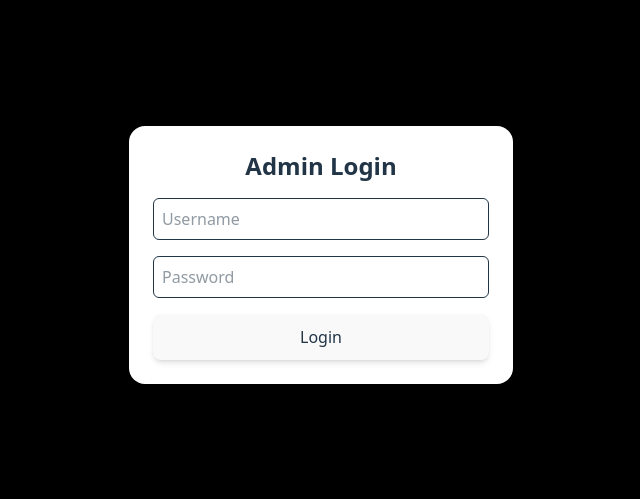
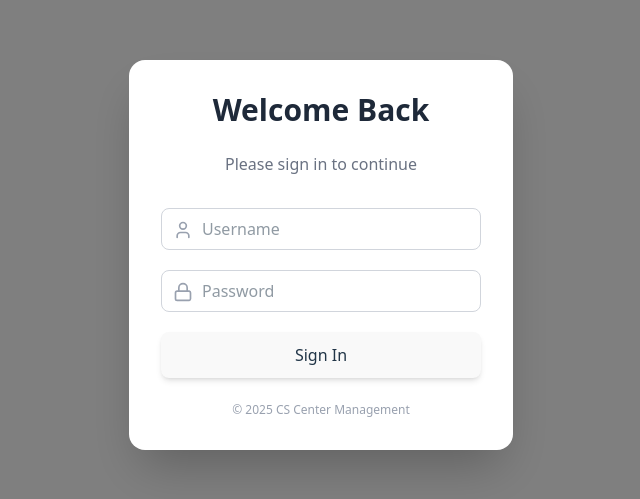
Before and after one commit to karmaRout/cscenter-client-mgmt, a React (Vite) app in the folder frontend/: page / in a window 1280 px wide. Shown: the part 145-644 px from the top of the page, without its empty margins (319-959 px from the left). Built offline with nearby package versions, Linux system fonts and the light colour scheme; no server answers.

Commit message:
minor changes

```diff
--- a/frontend/package.json
+++ b/frontend/package.json
@@ -11,6 +11,7 @@
   },
   "dependencies": {
     "@tailwindcss/vite": "^4.1.13",
+    "framer-motion": "^12.23.12",
     "lucide-react": "^0.543.0",
     "react": "^19.1.1",
     "react-dom": "^19.1.1",
--- /dev/null
+++ b/frontend/public/config.js
@@ -0,0 +1,3 @@
+window._env_ = {
+  API_URL: "http://localhost:4000", // 👈 change to your backend URL when deploying
+};
--- a/frontend/src/App.jsx
+++ b/frontend/src/App.jsx
@@ -20,7 +20,7 @@ function App() {
   const [password, setPassword] = useState("");
 
   // 🔑 API base URL (replace with your backend Render URL)
-  const API_URL = "https://cscenter-client-mgmt-6.onrender.com";
+  const API_URL = window._env_?.API_URL || "http://localhost:4000";
 
   // Fetch clients from backend
   useEffect(() => {
--- a/frontend/src/components/ClientList.jsx
+++ b/frontend/src/components/ClientList.jsx
@@ -30,7 +30,7 @@ function ClientList({ clients, handleDelete }) {
                   <td className="border p-2">{c.phone}</td>
                   <td className="border p-2 text-center">
                     <button
-                      onClick={() => handleDelete(idx)}
+                      onClick={() => handleDelete(c.id)}
                       className="text-red-600 hover:text-red-800"
                     >
                       <Trash2 size={18} />
--- a/frontend/src/components/LoginModal.jsx
+++ b/frontend/src/components/LoginModal.jsx
@@ -1,33 +1,70 @@
-import React from "react";
+// src/components/LoginModal.jsx
+import { motion } from "framer-motion";
+import { Lock, User } from "lucide-react";
 
 function LoginModal({ username, password, setUsername, setPassword, handleLogin }) {
   return (
-    <div className="fixed inset-0 bg-black bg-opacity-50 flex items-center justify-center">
-      <div className="bg-white p-6 rounded-2xl shadow-md w-96">
-        <h2 className="text-2xl font-bold mb-4 text-center">Admin Login</h2>
-        <form onSubmit={handleLogin} className="space-y-4">
+    <div className="fixed inset-0 bg-black/50 flex items-center justify-center backdrop-blur-sm z-50">
+      <motion.div
+        initial={{ opacity: 0, scale: 0.9, y: -20 }}
+        animate={{ opacity: 1, scale: 1, y: 0 }}
+        transition={{ duration: 0.4, ease: "easeOut" }}
+        className="bg-white p-8 rounded-2xl shadow-2xl w-96"
+      >
+        {/* Header */}
+        <h2 className="text-3xl font-extrabold text-center text-gray-800 mb-6">
+          Welcome Back
+        </h2>
+        <p className="text-center text-gray-500 mb-8">
+          Please sign in to continue
+        </p>
+
+        {/* Form */}
+        <form
+          onSubmit={(e) => {
+            e.preventDefault();
+            handleLogin();
+          }}
+          className="space-y-5"
+        >
+          {/* Username */}
+          <div className="relative">
+            <User className="absolute left-3 top-3 text-gray-400" size={20} />
             <input
               type="text"
               placeholder="Username"
               value={username}
               onChange={(e) => setUsername(e.target.value)}
-            className="w-full p-2 border rounded-md"
+              className="w-full pl-10 pr-4 py-2 border border-gray-300 rounded-lg focus:ring-2 focus:ring-blue-500 focus:border-blue-500 outline-none"
             />
+          </div>
+
+          {/* Password */}
+          <div className="relative">
+            <Lock className="absolute left-3 top-3 text-gray-400" size={20} />
             <input
               type="password"
               placeholder="Password"
               value={password}
               onChange={(e) => setPassword(e.target.value)}
-            className="w-full p-2 border rounded-md"
+              className="w-full pl-10 pr-4 py-2 border border-gray-300 rounded-lg focus:ring-2 focus:ring-blue-500 focus:border-blue-500 outline-none"
             />
+          </div>
+
+          {/* Button */}
           <button
             type="submit"
-            className="w-full bg-blue-600 text-gray font-semibold py-2 rounded-md shadow-md hover:bg-blue-700 transition"
+            className="w-full bg-blue-600 text-gray font-semibold py-2 rounded-lg shadow-md hover:bg-blue-700 transition duration-200"
           >
-            Login
+            Sign In
           </button>
         </form>
-      </div>
+
+        {/* Footer */}
+        <p className="text-xs text-center text-gray-400 mt-6">
+          © {new Date().getFullYear()} CS Center Management
+        </p>
+      </motion.div>
     </div>
   );
 }
```
Also changed, not shown: 1 other file (tests, documents, lock files or other folders). Lines whose indentation alone changed are shown as unchanged.
